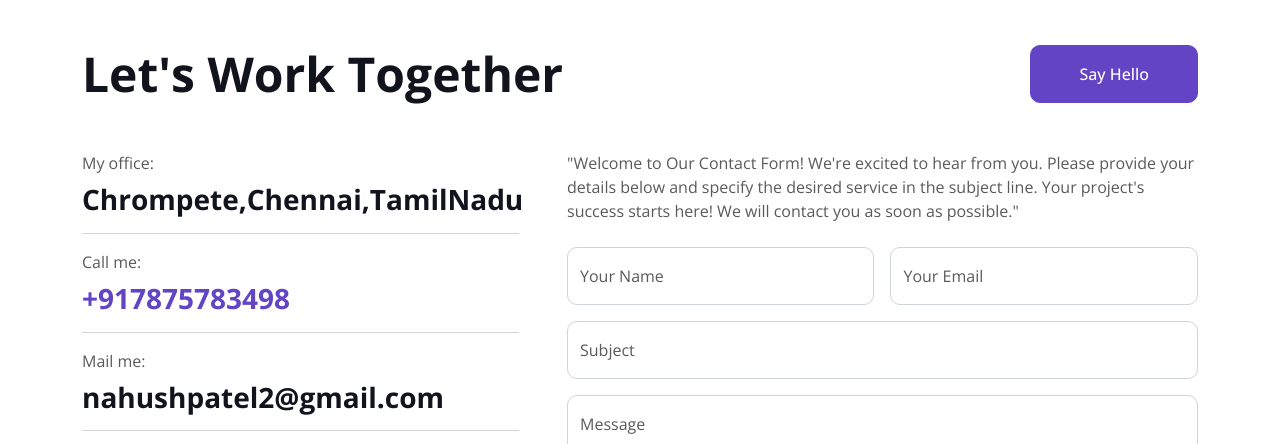
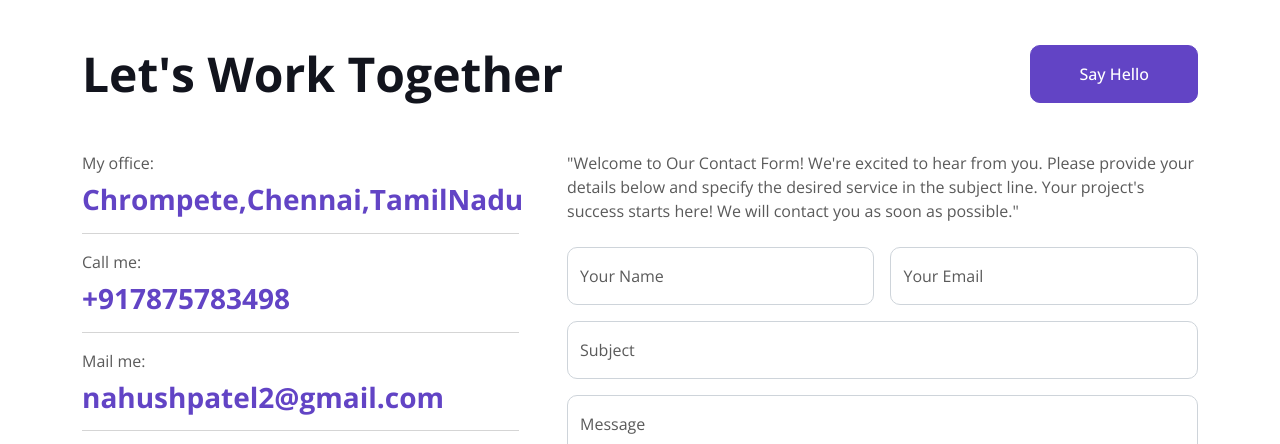
Before and after one commit to deviljitu1/Nahush-Patel, a plain HTML site: page index.html in a window 1280 px wide. Shown: the part 5391-5835 px from the top of the page. Drawn offline with nearby package versions, Linux system fonts and the light colour scheme.

Commit message:
Update index.html

```diff
--- a/index.html
+++ b/index.html
@@ -582,13 +582,13 @@
             <div class="row g-5">
                 <div class="col-lg-5 col-md-6 wow fadeInUp" data-wow-delay="0.1s">
                     <p class="mb-2">My office:</p>
-                    <h3 class="fw-bold">Chrompete,Chennai,TamilNadu</h3>
+                    <h3 class="fw-bold"><a href="https://goo.gl/maps/KiZMp88CiunRka7i9">Chrompete,Chennai,TamilNadu</a></h3>
                     <hr class="w-100">
                     <p class="mb-2">Call me:</p>
                     <h3 class="fw-bold"><a href="tel:7875783498">+917875783498</a></h3>
                     <hr class="w-100">
                     <p class="mb-2">Mail me:</p>
-                    <h3 class="fw-bold">nahushpatel2@gmail.com</h3>
+                    <h3 class="fw-bold"><a href="nahushpatel2@gmail.com"> nahushpatel2@gmail.com </a></h3>
                     <hr class="w-100">
                     <p class="mb-2">Follow me:</p>
                     <div class="d-flex pt-2">
```
